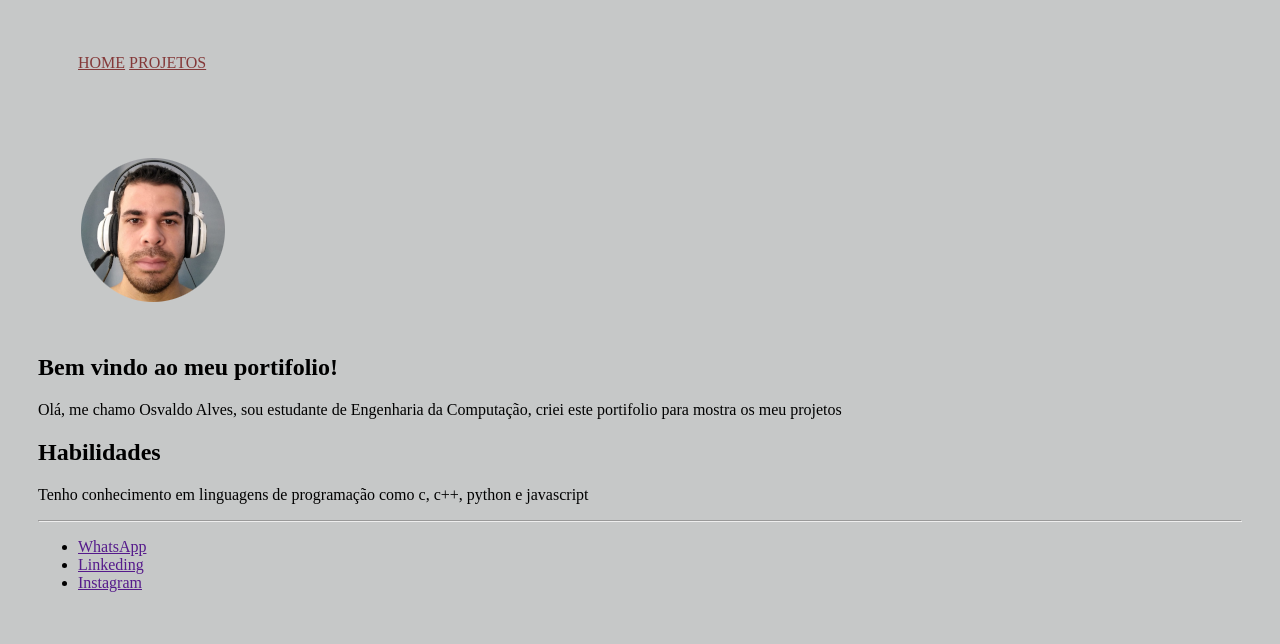
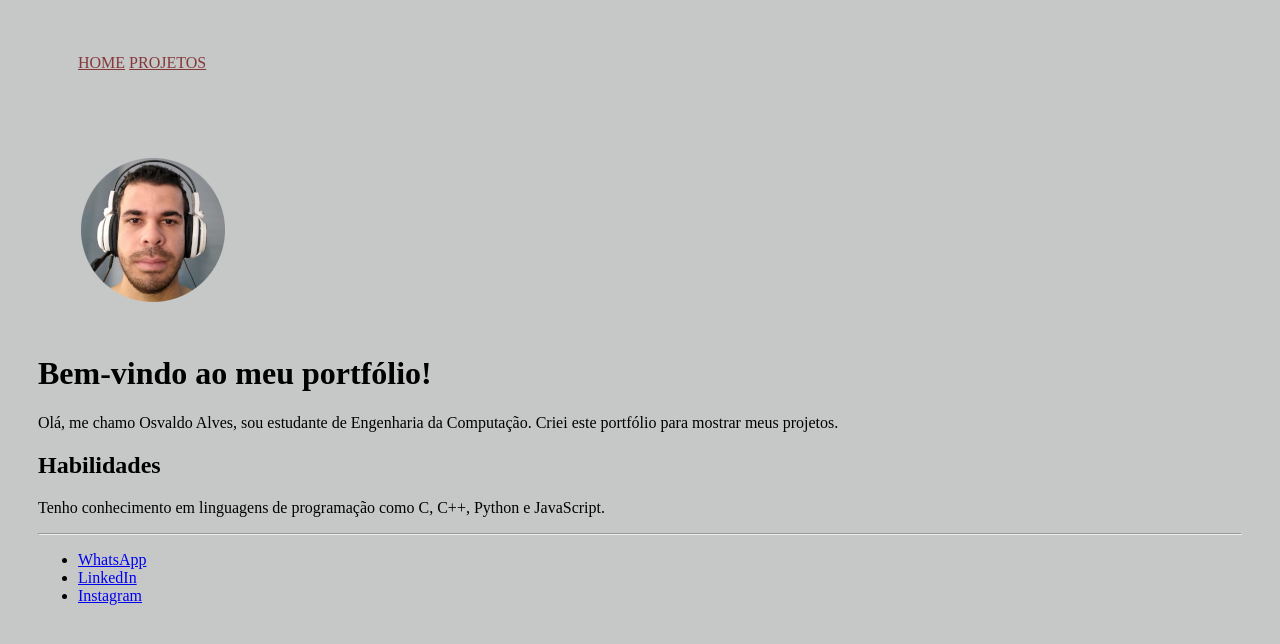
Before and after one commit to osvaldo-alves-de-brito/site, a plain HTML site: page index.html in a window 1280 px wide. Drawn offline with Linux system fonts and the light colour scheme.

Commit message:
Update index.html

```diff
--- a/index.html
+++ b/index.html
@@ -4,7 +4,7 @@
     <meta charset="UTF-8">
     <meta name="viewport" content="width=device-width, initial-scale=1.0">
     <link rel="stylesheet" href="./style.css">
-    <title>Meu site</title>
+    <title>Meu Portfólio</title>
 </head>
 <body>
 
@@ -15,36 +15,32 @@
                 <li><a href="./projetos.html">PROJETOS</a></li>
             </ul>
         </nav>
-
     </header>
 
-    <aside>
+    <main>
         <div class="my_photo">
             <figure>
-        <img src="../images/my_photo.png" alt="Minha foto." class="my_photo">
+                <img src="./images/my_photo.png" alt="Minha foto." class="my_photo">
             </figure>
-
         </div>
 
-    <h1>Bem vindo ao meu portifolio!</h1>
+        <h1>Bem-vindo ao meu portfólio!</h1>
 
+        <p>Olá, me chamo Osvaldo Alves, sou estudante de Engenharia da Computação. Criei este portfólio para mostrar meus projetos.</p>
 
-    <p>Olá, me chamo Osvaldo Alves, sou estudante de Engenharia da Computação, criei este portifolio para mostra os meu projetos</p>
-
-    <div class="div2">
+        <section class="skills">
             <h2>Habilidades</h2>
-        <p>Tenho conhecimento em linguagens de programação como c, c++, python e javascript</p>
-    </div>
-    </aside>
-
+            <p>Tenho conhecimento em linguagens de programação como C, C++, Python e JavaScript.</p>
+        </section>
+    </main>
 
     <hr>
 
     <footer>
         <ul>
-            <li><a href="" target="_blank">WhatsApp</a></li>
-            <li><a href="">Linkeding</a></li>
-            <li><a href="">Instagram</a></li>
+            <li><a href="#" target="_blank">WhatsApp</a></li>
+            <li><a href="#" target="_blank">LinkedIn</a></li>
+            <li><a href="#" target="_blank">Instagram</a></li>
         </ul>
     </footer>
 
```
Lines whose indentation alone changed are shown as unchanged.
